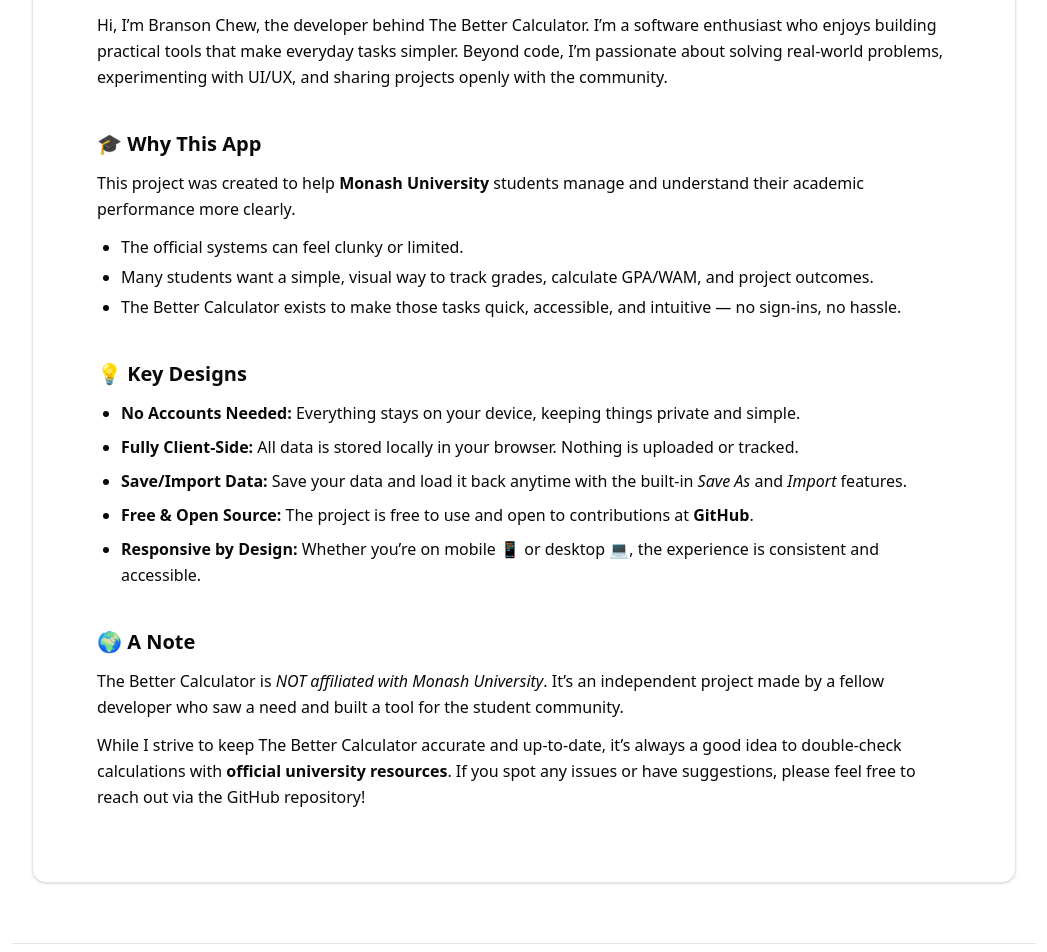
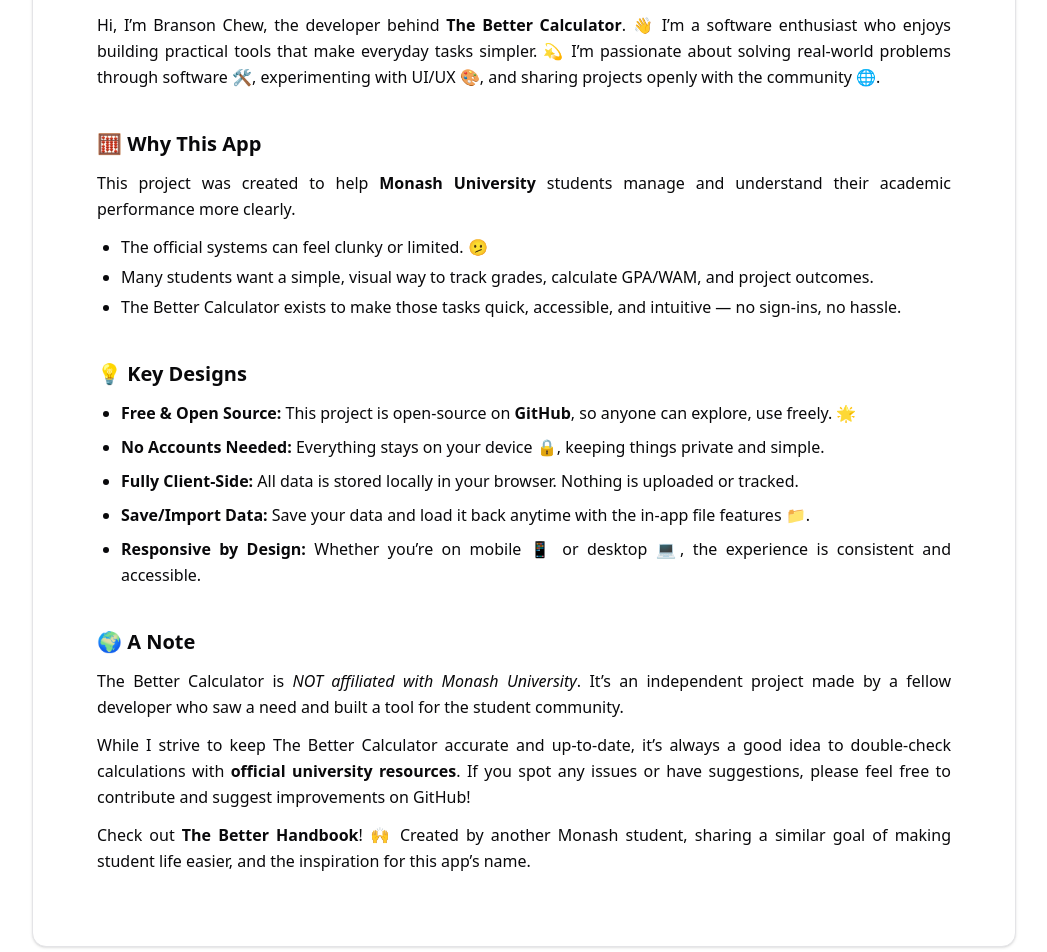
Before and after one commit to bransonchew/the-better-calculator, a Next.js app: page /about in a window 1280 px wide. Shown: the part 740-1692 px from the top of the page, without its empty margins (116-1163 px from the left). Built offline with nearby package versions, Linux system fonts and the light colour scheme; no server answers.

Commit message:
About page

```diff
--- a/src/app/about/page.tsx
+++ b/src/app/about/page.tsx
@@ -59,20 +59,20 @@
           <div className="space-y-10 leading-relaxed">
 
             {/* Who Made This */ }
-            <section className="space-y-3">
+            <section className="space-y-3 text-justify">
               <h2 className="text-xl font-semibold">‍🧑‍💻 Who Made This</h2>
               <p>
-                Hi, I’m Branson Chew, the developer behind The Better Calculator.
-                I’m a software enthusiast who enjoys building practical tools that make
-                everyday tasks simpler. Beyond code, I’m passionate about solving real-world
-                problems, experimenting with UI/UX, and sharing projects openly with the
-                community.
+                Hi, I’m Branson Chew, the developer behind <strong>The Better Calculator</strong>.
+                👋 I’m a software enthusiast who enjoys building practical tools that make
+                everyday tasks simpler. 💫 I’m passionate about solving real-world problems
+                through software 🛠️, experimenting with UI/UX 🎨, and sharing projects openly
+                with the community 🌐.
               </p>
             </section>
 
             {/* Why This App */ }
-            <section className="space-y-3">
-              <h2 className="text-xl font-semibold">🎓 Why This App</h2>
+            <section className="space-y-3 text-justify">
+              <h2 className="text-xl font-semibold">🧮 Why This App</h2>
               <p>
                 This project was created to help { ' ' }
                 <Link
@@ -87,7 +87,7 @@
                 { ' ' } students manage and understand their academic performance more clearly.
               </p>
               <ul className="list-disc pl-6 space-y-1">
-                <li>The official systems can feel clunky or limited.</li>
+                <li>The official systems can feel clunky or limited. 🫤</li>
                 <li>
                   Many students want a simple, visual way to track grades, calculate GPA/WAM,
                   and project outcomes.
@@ -100,24 +100,11 @@
             </section>
 
             {/* Key Designs */ }
-            <section className="space-y-3">
+            <section className="space-y-3 text-justify">
               <h2 className="text-xl font-semibold">💡 Key Designs</h2>
               <ul className="list-disc pl-6 space-y-2">
                 <li>
-                  <strong>No Accounts Needed:</strong> Everything stays on your device,
-                  keeping things private and simple.
-                </li>
-                <li>
-                  <strong>Fully Client-Side:</strong> All data is stored locally in your
-                  browser. Nothing is uploaded or tracked.
-                </li>
-                <li>
-                  <strong>Save/Import Data:</strong> Save your data and load it back anytime
-                  with the built-in <em>Save As</em> and <em>Import</em> features.
-                </li>
-                <li>
-                  <strong>Free & Open Source:</strong> The project is free to use and open to
-                  contributions at { ' ' }
+                  <strong>Free & Open Source:</strong> This project is open-source on { ' ' }
                   <Link
                     href="https://github.com/bransonchew/the-better-calculator"
                     target="_blank"
@@ -127,7 +114,19 @@
                   >
                     GitHub
                   </Link>
-                  .
+                  ,{ ' ' } so anyone can explore, use freely. 🌟
+                </li>
+                <li>
+                  <strong>No Accounts Needed:</strong> Everything stays on your device 🔒,
+                  keeping things private and simple.
+                </li>
+                <li>
+                  <strong>Fully Client-Side:</strong> All data is stored locally in your
+                  browser. Nothing is uploaded or tracked.
+                </li>
+                <li>
+                  <strong>Save/Import Data:</strong> Save your data and load it back anytime
+                  with the in-app file features 📁.
                 </li>
                 <li>
                   <strong>Responsive by Design:</strong> Whether you’re on mobile 📱 or
@@ -137,7 +136,7 @@
             </section>
 
             {/* Note */ }
-            <section className="space-y-3">
+            <section className="space-y-3 text-justify">
               <h2 className="text-xl font-semibold">🌍 A Note</h2>
               <p>
                 The Better Calculator is <em>NOT affiliated with Monash
@@ -157,7 +156,21 @@
                   official university resources
                 </Link>
                 .{ ' ' } If you spot any issues or have suggestions,
-                please feel free to reach out via the GitHub repository!
+                please feel free to contribute and suggest improvements on GitHub!
+              </p>
+              <p>
+                Check out { ' ' }
+                <Link
+                  href="https://tbh.lachlanmacphee.com/"
+                  target="_blank"
+                  rel="noopener noreferrer"
+                  aria-label="View source code on GitHub"
+                  className="font-bold hover:underline underline-offset-4 dark:text-amber-500"
+                >
+                  The Better Handbook
+                </Link>
+                ! 🙌 Created by another Monash student, sharing a similar goal of making
+                student life easier, and the inspiration for this app’s name.
               </p>
             </section>
 
```
